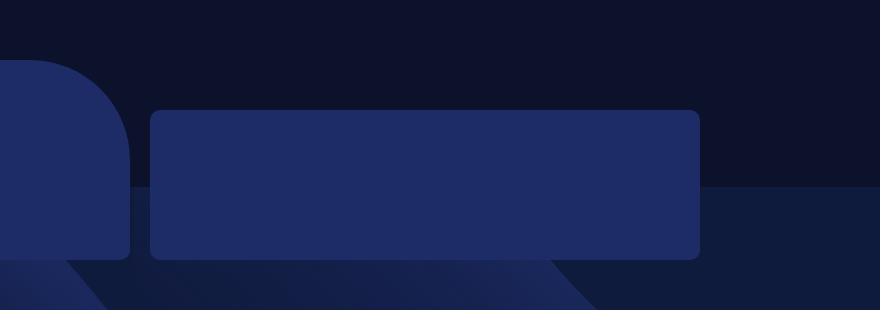
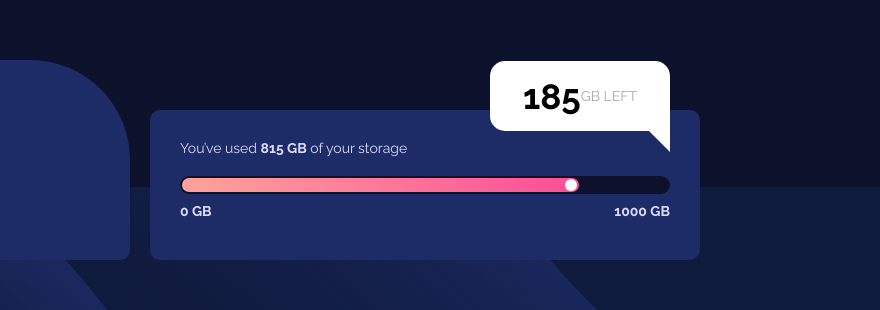
Before and after one commit to mattcritelli/fylo-mock-component, a website: page index.html in a window 1280 px wide. Shown: the part 240-550 px from the top of the page, 400-1280 px from the left. Drawn offline with Linux system fonts and the light colour scheme.

Commit message:
Add in some BEM css naming and separate out into separate scss files.

```diff
--- a/index.html
+++ b/index.html
@@ -26,7 +26,18 @@
           </button>
         </div>
       </div>
-      <div class="progress-container"></div>
+      <div class="progress-container">
+        <div class="progress-container__usage-note">You’ve used <span class="text--bold">815 GB</span> of your storage</div>
+        <div class="progress-container__progress-bar"></div>
+        <div class="storage-range">
+          <div class="storage-range__min text--bold">0 GB</div>
+          <div class="storage-range__max text--bold">1000 GB</div>
+        </div>
+        <div class="progress-container__callout">
+            <span class="text--large text--bold">185</span>
+            <span class="text--grey"> GB LEFT</span>
+        </div>
+      </div>
     </div>
     <div class="attribution">
       Challenge by <a href="https://www.frontendmentor.io?ref=challenge" target="_blank">Frontend Mentor</a>.
@@ -36,6 +47,7 @@
 </body>
 </html>
 
+
 <!--
 You’ve used 815 GB of your storage
 
--- a/sass/base/_base.scss
+++ b/sass/base/_base.scss
@@ -67,16 +67,34 @@ button {
   border-radius: 10px;
 }
 
-.progress-container {
-  height: 75%;
-  flex-basis: 55rem;
-  background-color: hsl(228, 56%, 26%);
-  border-radius: 10px;
+.storage-range {
+  display: flex;
+  flex: 0 0 30%;
+  justify-content: space-between;
+  width: 100%;
 }
 
-@media screen and (max-width: 500px) {
+@media screen and (max-width: 900px) {
   .main {
     background-image: url(/images/bg-mobile.svg);
     background-size: cover;
   }
+
+  .ui {
+    flex-direction: column;
+    height: 50%;
+    justify-content: space-between;
+    align-items: center;
+    padding: 4rem;
+  }
+
+  .controls-container {
+    width: 95%;
+    max-height: 55%;
+  }
+
+  .progress-container {
+    width: 95%;
+    max-height: 35%;
+  }
 }
--- a/sass/base/_typography.scss
+++ b/sass/base/_typography.scss
@@ -15,3 +15,18 @@ body {
     color: hsl(228, 45%, 44%);
   }
 }
+
+.text {
+  &--bold {
+    font-weight: 700;
+  }
+
+  &--grey {
+    color: #aaa;
+  }
+
+  &--large {
+    font-size: 3.5rem;
+    color: #000;
+  }
+}
--- a/sass/layouts/_progress.scss
+++ b/sass/layouts/_progress.scss
@@ -0,0 +1,82 @@
+.progress-container {
+  display: flex;
+  flex-direction: column;
+  justify-content: space-between;
+  height: 75%;
+  flex-basis: 55rem;
+  background-color: hsl(228, 56%, 26%);
+  border-radius: 10px;
+  padding: 3rem;
+  font-size: 1.4rem;
+  color: hsl(243, 100%, 93%);
+  position: relative;
+
+  &__usage-note {
+    flex: 0 0 30%;
+  }
+
+  &__progress-bar {
+    display: flex;
+    align-items: center;
+    flex: 0 0 20%;
+    width: 100%;
+    background-color: #0c122c;
+    border-radius: 50px;
+    position: relative;
+  }
+
+  &__progress-bar::before {
+    content: '';
+    position: absolute;
+    left: 78.5%;
+    width: 1.2rem;
+    height: 1.2rem;
+    z-index: 2;
+    background: #fff;
+    border-radius: 10px;
+  }
+
+  &__progress-bar::after {
+    content: '';
+    position: absolute;
+    top: 2px;
+    left: 2px;
+    bottom: 2px;
+    width: 81%;
+    z-index: 1;
+    background: linear-gradient(to right, hsl(6, 100%, 80%), hsl(335, 100%, 65%));
+    border-radius: 50px;
+  }
+
+  &__callout {
+    position: absolute;
+    display: flex;
+    justify-content: center;
+    align-items: center;
+    top: 0;
+    right: 3rem;
+    height: 7rem;
+    width: 18rem;
+    border: 2px solid #fff;
+    background-color: #fff;
+    border-radius: 15px 15px 0 15px;
+    transform: translateY(-70%);
+  }
+
+  &__callout::after {
+    content: '';
+    position: absolute;
+    top: 90%;
+    right: -2px;
+    width: 0;
+    height: 0;
+    border-top: 30px solid white;
+    border-left: 30px solid transparent;
+  }
+
+
+
+
+
+
+}
```
Also changed, not shown: css/style.css, 1 other file.
